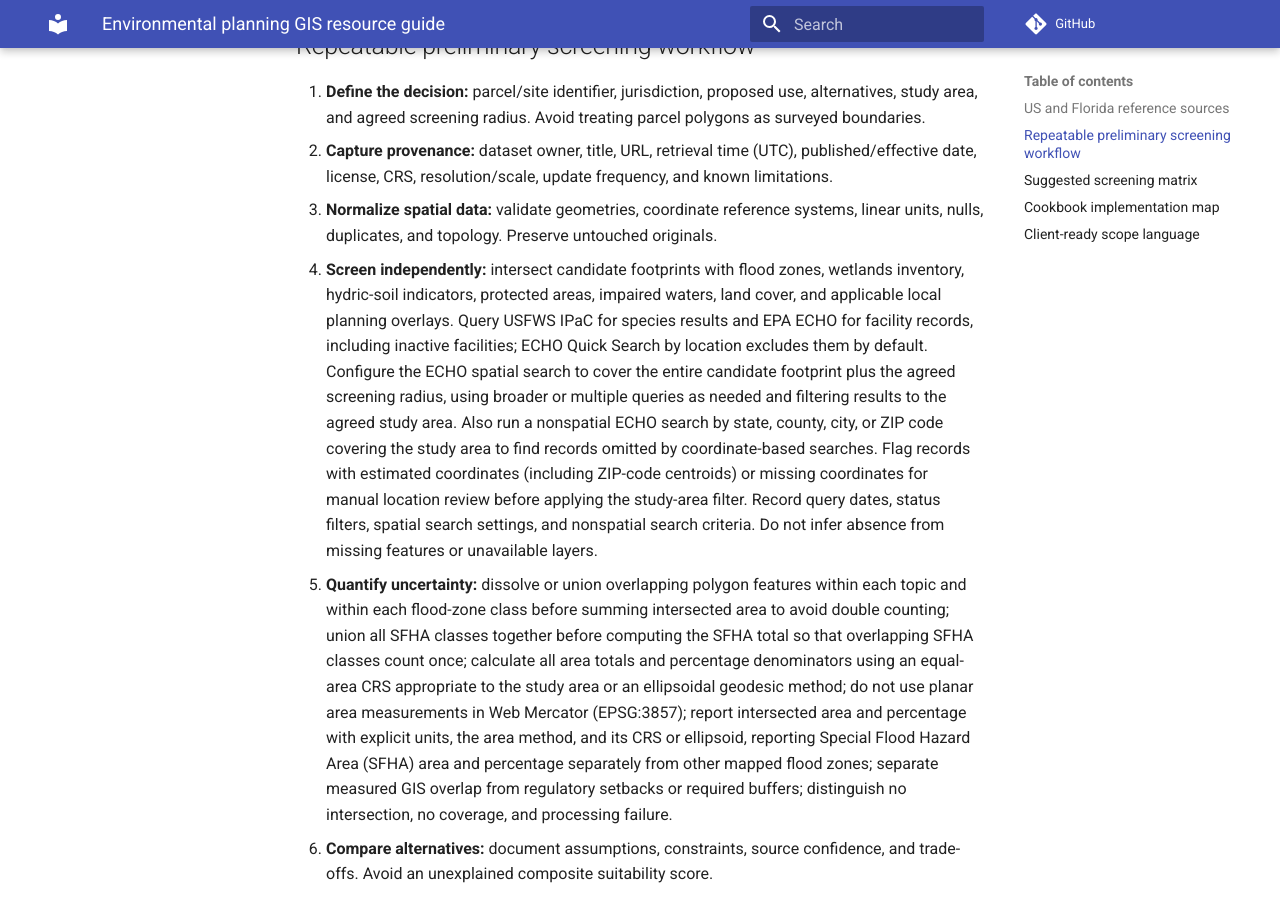
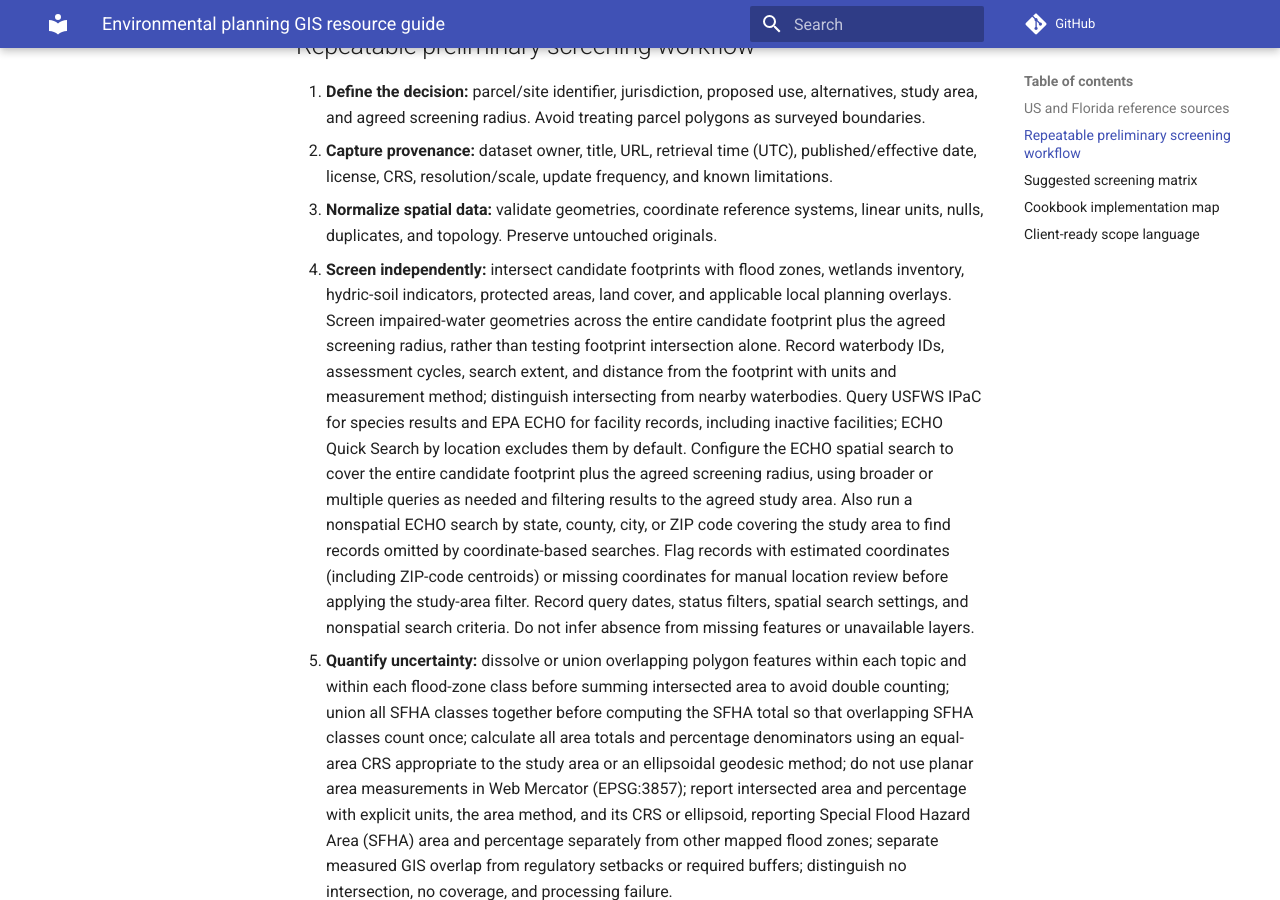
Before and after one commit to ZQM-Computing/geospatial-cookbooks, an MkDocs documentation site: the page built from docs/environmental-planning-resources.md, in a window 1280 px wide and 900 px high, scrolled down 1461 px. Built offline with MkDocs 1.6.1 and Material for MkDocs 9.7.7, drawn with Linux system fonts in a browser that asks for light colours; comment, search, counter and statistics services are not loaded.

Commit message:
docs: expand impaired-water screening to include nearby waterbodies and document distances
<!-- coderabbit-ai-generated:v1 -->

```diff
--- a/docs/environmental-planning-resources.md
+++ b/docs/environmental-planning-resources.md
@@ -37,16 +37,22 @@ External links are discovery starting points, **not live-verified downloads or g
 
 <!-- coderabbit-ai-generated-section:v1:05e8a8dd623759dd6262226f1da101188dbfc6bb427575a87024d3c10537cc67 -->
 
+<!-- coderabbit-ai-generated:v1 -->
+
+<!-- coderabbit-ai-generated-section:v1:67158a41030e0669d592dedeecb1060cf874fb12cbb4602167a3a35c681a087f -->
+
 ## Repeatable preliminary screening workflow
 
 1. **Define the decision:** parcel/site identifier, jurisdiction, proposed use, alternatives, study area, and agreed screening radius. Avoid treating parcel polygons as surveyed boundaries.
 2. **Capture provenance:** dataset owner, title, URL, retrieval time (UTC), published/effective date, license, CRS, resolution/scale, update frequency, and known limitations.
 3. **Normalize spatial data:** validate geometries, coordinate reference systems, linear units, nulls, duplicates, and topology. Preserve untouched originals.
-4. **Screen independently:** intersect candidate footprints with flood zones, wetlands inventory, hydric-soil indicators, protected areas, impaired waters, land cover, and applicable local planning overlays. Query USFWS IPaC for species results and EPA ECHO for facility records, including inactive facilities; ECHO Quick Search by location excludes them by default. Configure the ECHO spatial search to cover the entire candidate footprint plus the agreed screening radius, using broader or multiple queries as needed and filtering results to the agreed study area. Also run a nonspatial ECHO search by state, county, city, or ZIP code covering the study area to find records omitted by coordinate-based searches. Flag records with estimated coordinates (including ZIP-code centroids) or missing coordinates for manual location review before applying the study-area filter. Record query dates, status filters, spatial search settings, and nonspatial search criteria. Do not infer absence from missing features or unavailable layers.
+4. **Screen independently:** intersect candidate footprints with flood zones, wetlands inventory, hydric-soil indicators, protected areas, land cover, and applicable local planning overlays. Screen impaired-water geometries across the entire candidate footprint plus the agreed screening radius, rather than testing footprint intersection alone. Record waterbody IDs, assessment cycles, search extent, and distance from the footprint with units and measurement method; distinguish intersecting from nearby waterbodies. Query USFWS IPaC for species results and EPA ECHO for facility records, including inactive facilities; ECHO Quick Search by location excludes them by default. Configure the ECHO spatial search to cover the entire candidate footprint plus the agreed screening radius, using broader or multiple queries as needed and filtering results to the agreed study area. Also run a nonspatial ECHO search by state, county, city, or ZIP code covering the study area to find records omitted by coordinate-based searches. Flag records with estimated coordinates (including ZIP-code centroids) or missing coordinates for manual location review before applying the study-area filter. Record query dates, status filters, spatial search settings, and nonspatial search criteria. Do not infer absence from missing features or unavailable layers.
 5. **Quantify uncertainty:** dissolve or union overlapping polygon features within each topic and within each flood-zone class before summing intersected area to avoid double counting; union all SFHA classes together before computing the SFHA total so that overlapping SFHA classes count once; calculate all area totals and percentage denominators using an equal-area CRS appropriate to the study area or an ellipsoidal geodesic method; do not use planar area measurements in Web Mercator (EPSG:3857); report intersected area and percentage with explicit units, the area method, and its CRS or ellipsoid, reporting Special Flood Hazard Area (SFHA) area and percentage separately from other mapped flood zones; separate measured GIS overlap from regulatory setbacks or required buffers; distinguish no intersection, no coverage, and processing failure.
 6. **Compare alternatives:** document assumptions, constraints, source confidence, and trade-offs. Avoid an unexplained composite suitability score.
 7. **Quality assurance:** verify boundary/CRS assumptions, spot-check geometry and imagery, reconcile feature counts and area totals, and have a reviewer inspect the map and limitations.
 8. **Deliver:** an executive screening summary, source register, constraint matrix, reproducible outputs, map with legend/scale/CRS/date, and an escalation list for qualified local specialists.
+
+<!-- /coderabbit-ai-generated:v1 -->
 
 <!-- /coderabbit-ai-generated:v1 -->
 
```
